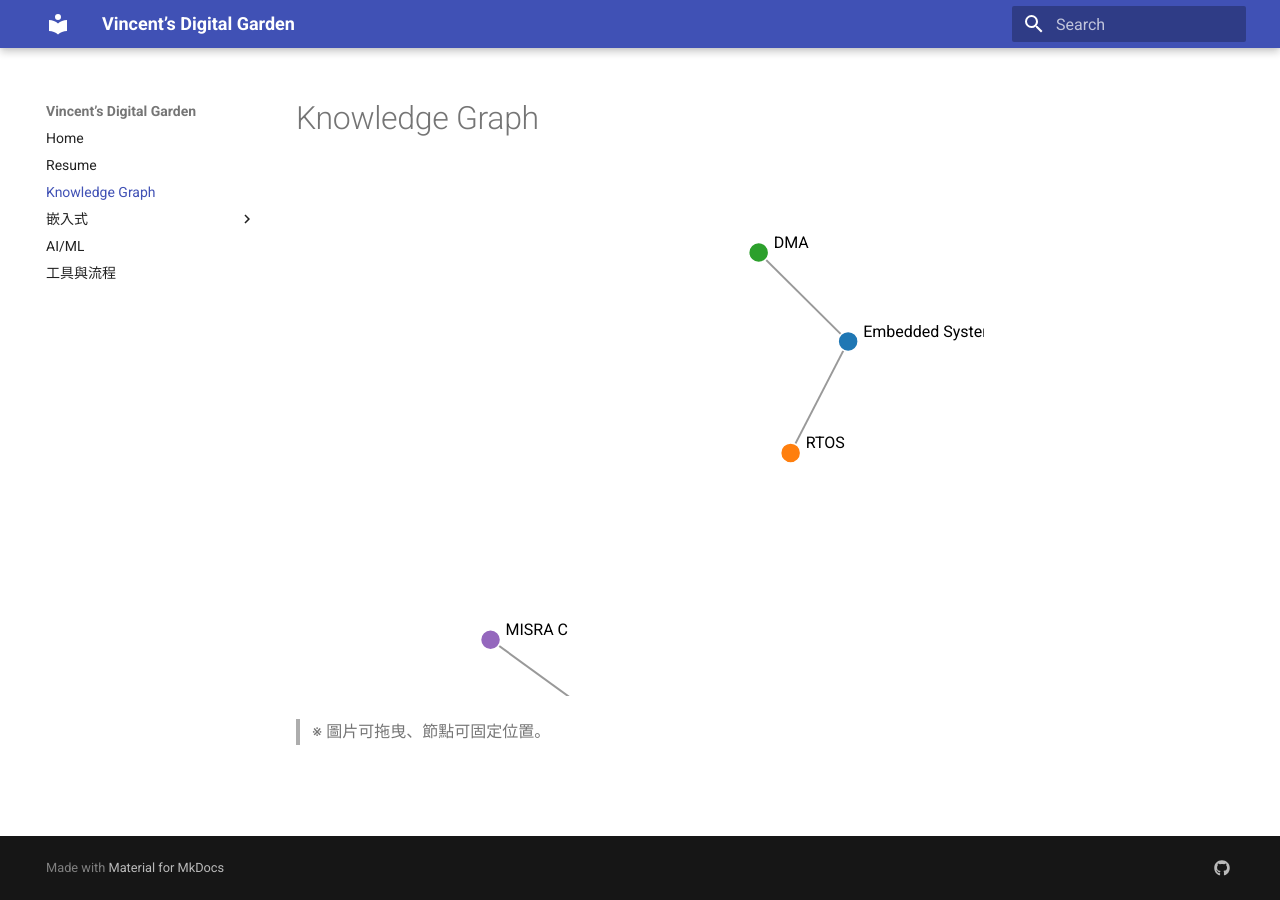
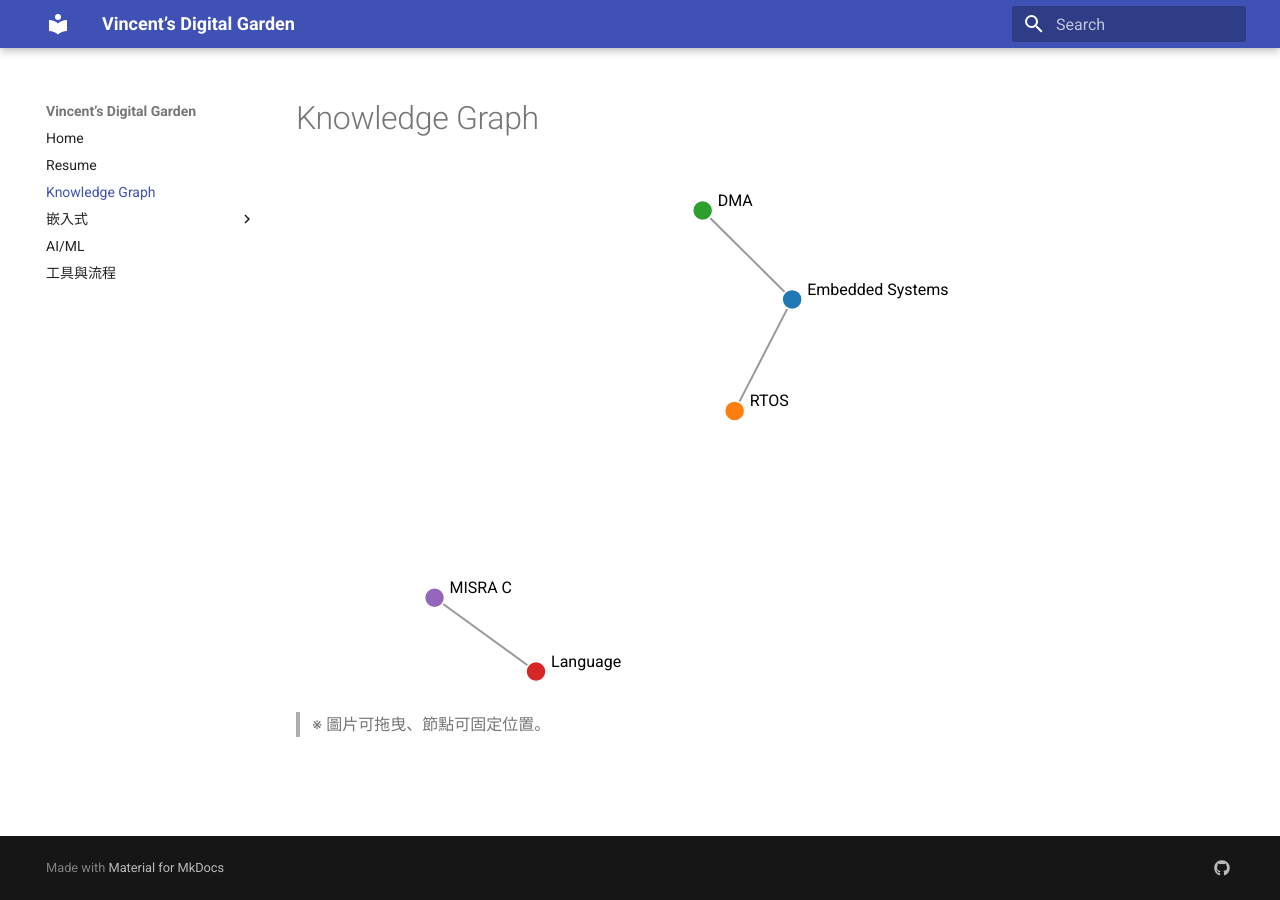
Before and after one commit to gn01167661/DigitalGarden.github.io, an MkDocs documentation site: the page built from docs/graph.md, in a window 1280 px wide. Built offline with MkDocs 1.6.1 and Material for MkDocs 9.7.7, drawn with Linux system fonts in a browser that asks for light colours.

Commit message:
try to make phone compatiabel

```diff
--- a/docs/assets/css/graph.css
+++ b/docs/assets/css/graph.css
@@ -1,4 +1,14 @@
+/* 确保图谱横向铺满、纵向自动 */
+.responsive-svg {
+  width: 100%;
+  height: auto;
+  display: block;
+}
+
+/* graph-container 也要可横向伸缩 */
 #graph-container {
+  width: 100%;
+  /* 你可以根据需要设置最小高度，或者让它随内容撑开 */
+  min-height: 300px;
   margin: auto;
-  text-align: center;
 }
--- a/docs/assets/js/graph.js
+++ b/docs/assets/js/graph.js
@@ -1,13 +1,20 @@
 // docs/assets/js/graph.js
 (async function() {
-  const width = 800,
-        height = 600;
+
+  // 取容器实际宽度
+  const container = document.getElementById('graph-container');
+  const width = container.clientWidth;
+  const height = width * 0.75;  // 4:3 比例，可调整
+
   const data = await d3.json('../assets/data/graph-data.json');
 
-  const svg = d3.select('#graph-container')
+  const svg = d3.select(container)
     .append('svg')
-      .attr('width', width)
-      .attr('height', height);
+    .attr('width', width)
+    .attr('height', height)
+    .attr('viewBox', `0 0 ${width} ${height}`)
+    .attr('preserveAspectRatio', 'xMidYMid meet')
+    .classed('responsive-svg', true);
 
   // 初始化力導向模擬
   const simulation = d3.forceSimulation(data.nodes)
--- a/docs/overrides/main.html
+++ b/docs/overrides/main.html
@@ -3,6 +3,8 @@
 {# 1. 在 <head> 中引入 FB SDK #}
 {% block extrahead %}
   {{ super() }}
+	<meta name="viewport" content="width=device-width, initial-scale=1.0">
+
   <div id="fb-root"></div>
   <script async defer crossorigin="anonymous"
     src="https://connect.facebook.net/en_US/sdk.js#xfbml=1&version=v22.0&appId=3136073306559284">
```
